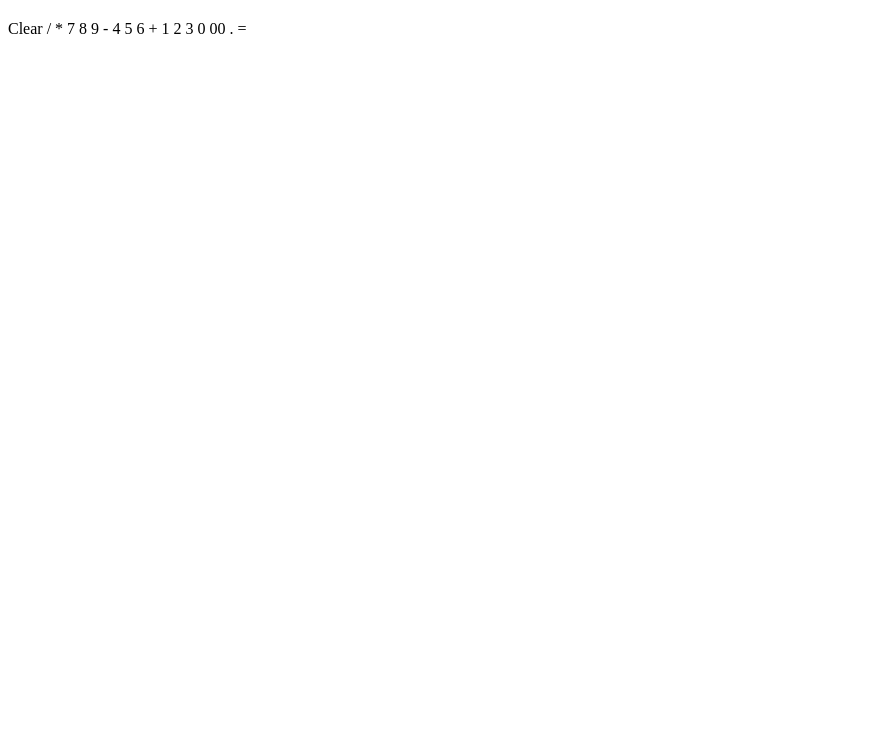
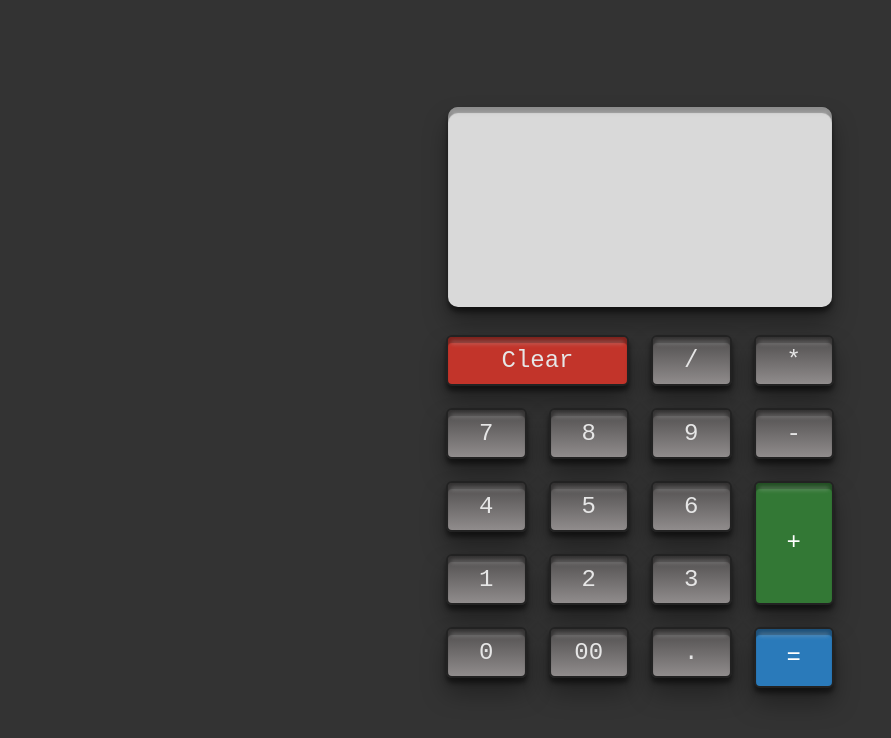
Before and after one commit to BrandonKS337/CalculatorApp, a plain HTML site: page index.html in a window 1280 px wide. Shown: the whole page, without its empty margins (0-891 px from the left). Drawn offline with Linux system fonts and the light colour scheme.

Commit message:
finished code and a little styling

```diff
--- a/index.html
+++ b/index.html
@@ -8,7 +8,7 @@
     <link rel="stylesheet" type="text/css" href="stylesheet.css" />
   </head>
   <body>
-    <div class="Calculator">
+    <div class="calculator">
       <div class="buttons">
         <h2 id="value"></h2>
         <span id="clear">Clear</span>
@@ -32,18 +32,21 @@
       </div>
     </div>
   </body>
-  <script src="script.js"></script>
-  <!-- <script>
+  <!-- <script src="script.js"></script> -->
+  <script>
     let buttons = document.querySelector(".buttons"); // setting new variable buttons to query buttons clicked
     let btn = buttons.querySelectorAll("span"); //opens query search to all span elements
     let value = document.getElementById("value");
 
     for (let i = 0; i < btn.length; i++) {
-  btn[i].addEventListener("click", function () {
+      btn[i].addEventListener('click', function() {
+        if (this.innerHTML == 'Clear') {                  // Can't get this part to work correctly
+            value.innerHTML = "";
+          }
         if (this.innerHTML == "=") {
           value.innerHTML = eval(value.innerHTML);
         } else {
-      if (this.innerHTML == "clear") {
+          if (this.innerHTML == 'Clear') {                  // I feel like this SHOULD have worked independent of the very first if statement but if function wont clear string value "Clear" without me having it iterated twice for some reason. Ask Robert about what I set up wrong here.
             value.innerHTML = "";
           } else {
             value.innerHTML += this.innerHTML;
@@ -51,5 +54,5 @@ for (let i = 0; i < btn.length; i++) {
         }
       });
     }
-  </script> -->
+  </script>
 </html>
--- a/script.js
+++ b/script.js
@@ -1,14 +1,21 @@
 let buttons = document.querySelector('.buttons'); // setting new variable buttons to query buttons clicked
 let btn = buttons.querySelectorAll('span'); //opens query search to all span elements
-let value = document.getElementById('value');
+let value = document.getElementById('value');       //adds event listener for the value input by user
+// let clearBtn = document.getElementById("clear");        //this even listener is used to clear the results or should be a solution regarding clearing strings of "Clear"
+// clearBtn.addEventListener("click", function () {
+//   value.innerHTML = "";
+// });
 
 for (let i = 0; i < btn.length; i++) {
-  btn[i].addEventListener("click", function () {
+  btn[i].addEventListener('click', function() {
+    if (this.innerHTML == 'Clear') {                  // duplicating the below if statement and adding it here ACTUALLY clears the screen.......I feel like I did something wrong here.
+        value.innerHTML = "";
+      }
     if (this.innerHTML == "=") {
       value.innerHTML = eval(value.innerHTML);
     } else {
-      if (this.innerHTML == 'clear') {
-        value.innerHTML = '';
+      if (this.innerHTML == 'Clear') {                  // I feel like this SHOULD have worked independent of the very first if statement but if function wont clear string value "Clear" without me having it iterated twice for some reason. Ask Robert about what I set up wrong here.
+        value.innerHTML = "";
       } else {
         value.innerHTML += this.innerHTML;
       }
--- a/stylesheet.css
+++ b/stylesheet.css
@@ -0,0 +1,104 @@
+* {
+  margin: 0;
+  padding: 0;
+  box-sizing: border-box;
+  font-family: "Courier New", Courier, monospace;
+}
+body {
+  display: flex;
+  justify-content: center;
+  align-items: center;
+  min-height: 100vh;
+  background: #333; /*change this to match figma*/
+}
+
+.calculator {
+  position: relative;
+  width: 90%; /* adjust width as necessary */
+  max-width: 400px; /* set a max width to prevent the calculator from getting too large on larger screens */
+  margin: 0 auto; /* center calculator horizontally */
+}
+.calculator .buttons {
+  position: relative;
+  display: grid;
+  grid-template-columns: repeat(
+    4,
+    1fr
+  ); /* set grid template columns to 4 equal columns */
+  gap: 10px; /* add some spacing between buttons */
+}
+.calculator .buttons #value {
+  display: flex;
+  flex-wrap: wrap; /*have to set this section to flex to center output calculations*/
+  position: relative;
+  justify-content: center; /*aligns center for personal flavor*/
+  left: 8px;
+  margin-bottom: 12px;
+  grid-column: span 4;
+  height: 20vh; /* set height based on viewport height */
+  height: 200px;
+  align-items: center;
+  line-height: 100px;
+  padding: 0 20px;
+  border-radius: 10px;
+  background: #d9d9d9;
+  text-align: right;
+  font-size: 2rem; /* increase font size for larger screens */
+  color: #3a3c2e;
+  overflow: hidden;
+  box-shadow: inset 0 6px 1px 0 rgba(0, 0, 0, 0.35),
+    0 5px 5px rgba(0, 0, 0, 0.5), 0 15px 25px rgba(0, 0, 0, 0.35);
+  user-select: none;
+  width: calc(100% - 16px);
+}
+.calculator .buttons span {
+  position: relative;
+  padding: 10px;
+  margin: 6px;
+  min-width: 40px;
+  font-size: 1.5rem; /* increase font size for larger screens */
+  display: flex;
+  justify-content: center;
+  align-items: center;
+  color: #e6e6e6;
+  border: 2px solid #222;
+  border-radius: 6px;
+  background: linear-gradient(#4e4c4c, #908C8C);
+  box-shadow: inset 0 6px 1px 0 rgba(0, 0, 0, 0.35),
+    0 5px 5px rgba(0, 0, 0, 0.5), 0 15px 25px rgba(0, 0, 0, 0.35);
+}
+.calculator .buttons #value::before {
+  content: "";
+  position: absolute;
+  inset: 5px 3px;
+  border-top: 1px solid #ccc;
+  filter: blur(2px);
+}
+.calculator .buttons span::before {
+  content: "";
+  position: absolute;
+  inset: 5px 3px;
+  border-top: 1px solid #ccc;
+  filter: blur(2px);
+}
+.calculator .buttons span:active {
+  box-shadow: inset 0 2px 2px 0 rgba(0, 0, 0, 0.35),
+    inset 0 5px 15px rgba(0, 0, 0, 0.5), inset 0 15px 25px rgba(0, 0, 0, 0.35);
+  color: #fff;
+  text-shadow: 0 0 5px #219cf3, 0 0 8px #219cf3;
+}
+.calculator .buttons span#clear {
+  grid-column: span 2;
+  background: #c2342a;
+  color: #e6e6e6;
+}
+.calculator .buttons span#plus {
+  grid-row: span 2;
+  background: #337835;
+  color: #fff;
+}
+.calculator .buttons span#equal {
+  grid-row: span 2;
+  background: #2a7aba;
+  color: #fff;
+}
```
Also changed, not shown: 1 other file. Lines whose indentation alone changed are shown as unchanged.
